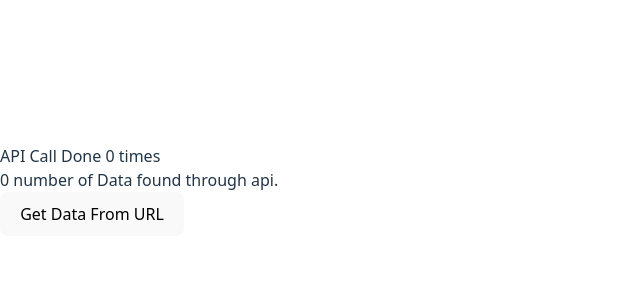
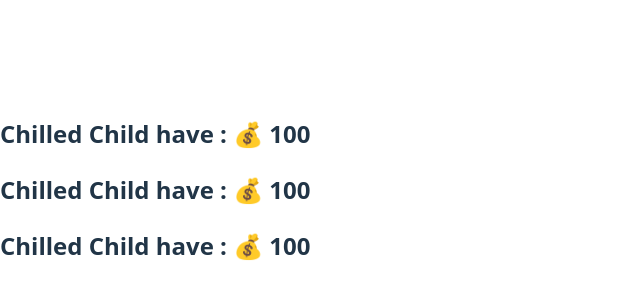
Before and after one commit to Himanshu-Koshti-lab/ReactLearning, a React (Vite) app in the folder reactLearningPoint/: page / in a window 1280 px wide. Shown: the part 210-510 px from the top of the page, without its empty margins (0-640 px from the left). Built offline with nearby package versions, Linux system fonts and the light colour scheme; no server answers.

Commit message:
Use Context

```diff
--- a/reactLearningPoint/src/App.jsx
+++ b/reactLearningPoint/src/App.jsx
@@ -1,9 +1,9 @@
-import UseApiEffect from "./UseApiEffect";
+import GolduseContext from "./GolduseContext";
 
 function App() {
   return (
     <div className="card">
-      <UseApiEffect />
+      <GolduseContext />
     </div>
   );
 }
--- /dev/null
+++ b/reactLearningPoint/src/GolduseContext.jsx
@@ -0,0 +1,24 @@
+import { createContext, useContext, useState } from "react";
+
+export default function GolduseContext() {
+  return (
+    <Village>
+      <House />
+      <House />
+      <House />
+    </Village>
+  );
+}
+
+const Bank = createContext();
+
+function Village({ children }) {
+  const [gold, setGold] = useState("💰 100 ");
+
+  return <Bank.Provider value={gold}>{children}</Bank.Provider>;
+}
+
+function House() {
+  const myGold = useContext(Bank);
+  return <h2>Chilled Child have :  {myGold}</h2>;
+}
```
